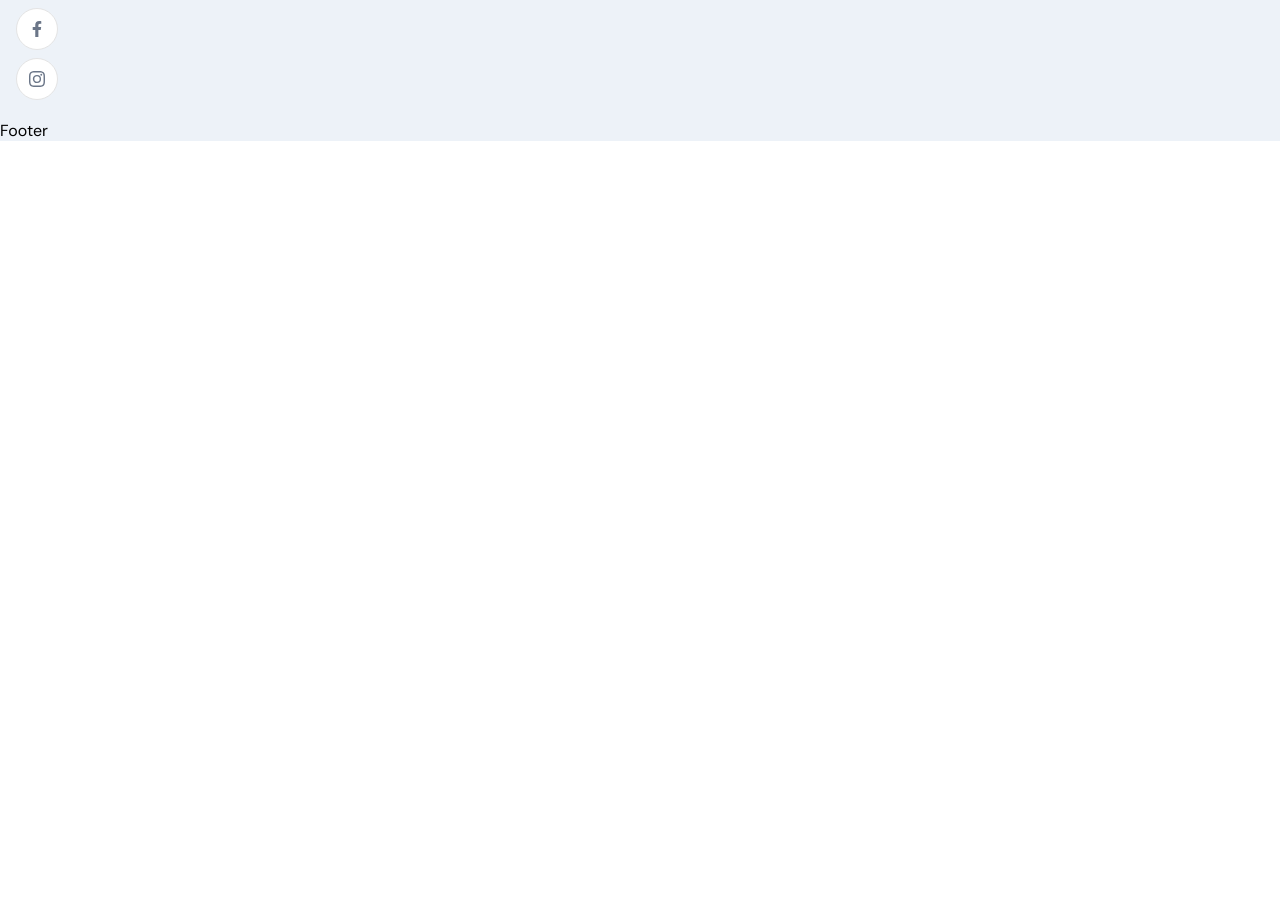
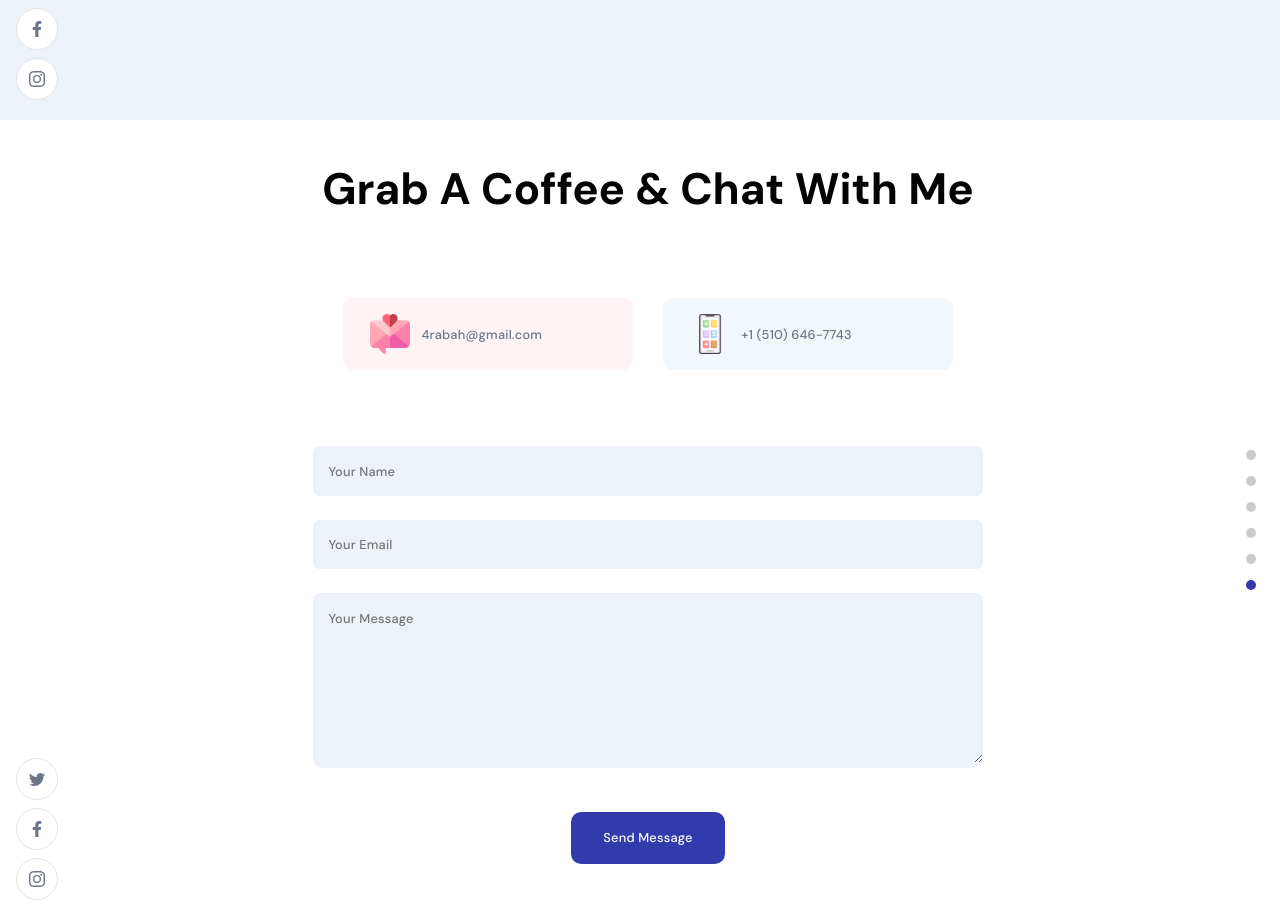
Before and after one commit to rbabaci1/My-Portfolio, a React (Vite) app in the folder portfolio/: page / in a window 1280 px wide. Shown: the part 3880-4800 px from the top of the page. Before the commit the page ends 4021 px from the top, so only its background shows below. Built offline with nearby package versions, Linux system fonts and the light colour scheme; no server answers.

Commit message:
implement the contact section

```diff
--- a/portfolio/src/container/Footer/Footer.jsx
+++ b/portfolio/src/container/Footer/Footer.jsx
@@ -1,9 +1,121 @@
-import React from 'react';
+import React, { useState } from 'react';
 
+import { images } from '../../constants';
+import { AppWrap, MotionWrap } from '../../wrapper';
+import { client } from '../../client';
 import './Footer.scss';
 
 const Footer = () => {
-  return <div>Footer</div>;
+  const [formData, setFormData] = useState({
+    name: '',
+    email: '',
+    message: '',
+  });
+  const [isFormSubmitted, setIsFormSubmitted] = useState(false);
+  const [loading, setLoading] = useState(false);
+
+  const { username, email, message } = formData;
+
+  const handleChangeInput = e => {
+    const { name, value } = e.target;
+    setFormData({ ...formData, [name]: value });
+  };
+
+  const handleSubmit = () => {
+    setLoading(true);
+
+    const contact = {
+      _type: 'contact',
+      name: formData.username,
+      email: formData.email,
+      message: formData.message,
+    };
+
+    client
+      .create(contact)
+      .then(() => {
+        setLoading(false);
+        setIsFormSubmitted(true);
+      })
+      .catch(err => console.log(err));
+
+    // Reset form after 10 seconds
+    setTimeout(() => {
+      setIsFormSubmitted(false);
+    }, 10000);
+  };
+
+  return (
+    <>
+      <h2 className='head-text'>Grab a coffee & chat with me</h2>
+
+      <div className='app__footer-cards'>
+        <div className='app__footer-card '>
+          <img src={images.email} alt='email' />
+
+          <a href='4rabah@gmail.com' className='p-text'>
+            4rabah@gmail.com
+          </a>
+        </div>
+
+        <div className='app__footer-card'>
+          <img src={images.mobile} alt='phone' />
+
+          <a href='tel:+1 (510) 646-7743' className='p-text'>
+            +1 (510) 646-7743
+          </a>
+        </div>
+      </div>
+
+      {!isFormSubmitted ? (
+        <div className='app__footer-form app__flex'>
+          <div className='app__flex'>
+            <input
+              className='p-text'
+              type='text'
+              placeholder='Your Name'
+              name='username'
+              value={username}
+              onChange={handleChangeInput}
+            />
+          </div>
+
+          <div className='app__flex'>
+            <input
+              className='p-text'
+              type='email'
+              placeholder='Your Email'
+              name='email'
+              value={email}
+              onChange={handleChangeInput}
+            />
+          </div>
+
+          <div>
+            <textarea
+              className='p-text'
+              placeholder='Your Message'
+              value={message}
+              name='message'
+              onChange={handleChangeInput}
+            />
+          </div>
+
+          <button type='button' className='p-text' onClick={handleSubmit}>
+            {!loading ? 'Send Message' : 'Sending...'}
+          </button>
+        </div>
+      ) : (
+        <div>
+          <h3 className='head-text'>Thank you for getting in touch!</h3>
+        </div>
+      )}
+    </>
+  );
 };
 
-export default Footer;
+export default AppWrap(
+  MotionWrap(Footer, 'app__footer'),
+  'contact',
+  'app__whitebg'
+);
--- a/portfolio/src/container/Footer/Footer.scss
+++ b/portfolio/src/container/Footer/Footer.scss
@@ -0,0 +1,131 @@
+.app__footer {
+  flex: 1;
+  width: 100%;
+  flex-direction: column;
+  padding: 1rem;
+
+  @media screen and (max-width: 768px) {
+    flex-direction: column;
+  }
+}
+
+.app__footer-cards {
+  width: 60%;
+  display: flex;
+  justify-content: space-evenly;
+  align-items: center;
+  flex-wrap: wrap;
+  margin: 4em 2rem 2rem;
+
+  .app__footer-card {
+    min-width: 290px;
+    display: flex;
+    flex-direction: row;
+    justify-content: flex-start;
+    align-items: center;
+
+    margin: 1rem 0;
+    padding: 1rem;
+    border-radius: 10px;
+    cursor: pointer;
+    background-color: #fef4f5;
+
+    transition: all 0.3s ease-in-out;
+
+    img {
+      width: 40px;
+      height: 40px;
+      margin: 0 0.7rem;
+    }
+
+    p {
+      font-weight: 500;
+    }
+    a {
+      text-decoration: none;
+      font-weight: 500;
+    }
+    &:hover {
+      box-shadow: 0 0 25px #fef4f5;
+    }
+
+    @media screen and (max-width: 450px) {
+      width: 100%;
+    }
+  }
+
+  @media screen and (max-width: 768px) {
+    width: 100%;
+  }
+}
+
+.app__footer-cards .app__footer-card:last-child {
+  background-color: #f2f7fb;
+}
+
+.app__footer-cards .app__footer-card:last-child:hover {
+  box-shadow: 0 0 25px #f2f7fb;
+}
+
+.app__footer-form {
+  width: 60%;
+  flex-direction: column;
+  margin: 1rem 2rem;
+
+  div {
+    width: 100%;
+
+    margin: 0.75rem 0;
+    border-radius: 10px;
+    cursor: pointer;
+    background-color: var(--primary-color);
+
+    transition: all 0.3s ease-in-out;
+
+    input,
+    textarea {
+      width: 100%;
+      padding: 0.95rem;
+      border: none;
+      border-radius: 7px;
+      background-color: var(--primary-color);
+
+      font-family: var(--font-base);
+      color: var(--secondary-color);
+      outline: none;
+    }
+
+    textarea {
+      height: 170px;
+    }
+
+    &:hover {
+      box-shadow: 0 0 25px var(--primary-color);
+    }
+  }
+
+  button {
+    padding: 1rem 2rem;
+    border-radius: 10px;
+    border: none;
+    background-color: var(--secondary-color);
+
+    font-weight: 500;
+    color: var(--white-color);
+    outline: none;
+    margin: 2rem 0 0 0;
+    font-family: var(--font-base);
+
+    transition: cubic-bezier(0.55, 0.085, 0.68, 0.53);
+    cursor: pointer;
+
+    &:hover {
+      background-color: #2430af;
+    }
+  }
+
+  @media screen and (max-width: 768px) {
+    width: 100%;
+    margin: 1rem 0;
+  }
+}
--- a/portfolio/src/container/Skills/Skills.jsx
+++ b/portfolio/src/container/Skills/Skills.jsx
@@ -74,7 +74,7 @@ const Skills = () => {
                       id={work.name}
                       effect='solid'
                       arrowColor='#fff'
-                      place='right'
+                      // place='right'
                       className='skills-tooltip'
                     >
                       {work.desc}
--- a/portfolio/src/container/Skills/Skills.scss
+++ b/portfolio/src/container/Skills/Skills.scss
@@ -23,6 +23,7 @@
   flex-wrap: wrap;
   justify-content: flex-start;
   align-items: flex-start;
+
   margin-right: 5rem;
 
   @media screen and (max-width: 900px) {
@@ -35,7 +36,9 @@
 .app__skills-item {
   flex-direction: column;
   text-align: center;
+
   margin: 1rem;
+
   transition: all 0.3s ease-in-out;
 
   div {
@@ -88,19 +91,24 @@
   @media screen and (max-width: 900px) {
     margin-top: 2rem;
   }
+
+  @media screen and (max-width: 500px) {
+    width: 90%;
+    margin: 2rem auto;
+  }
 }
 
 .app__skills-exp-item {
-  width: 100%;
   display: flex;
   flex-direction: row;
-  justify-content: flex-start;
+  justify-content: center;
   align-items: flex-start;
+  width: 100%;
   margin: 1rem 0;
 }
 
 .app__skills-exp-works {
-  // flex: 1;
+  flex: 1;
 
   .app__skills-exp-work {
     display: flex;
@@ -124,10 +132,10 @@
 
 .app__skills-exp-year {
   margin-right: 3rem;
+  width: 34px;
 
   p {
     font-weight: 800;
-    width: 43px;
     color: var(--secondary-color);
   }
 
@@ -141,8 +149,9 @@
   background-color: var(--white-color) !important;
   box-shadow: 0 0 25px rgba(0, 0, 0, 0.1) !important;
   border-radius: 5px !important;
-  padding: 0.5rem !important;
+  padding: 1rem !important;
   color: var(--gray-color) !important;
+  text-align: center !important;
   line-height: 1.5 !important;
   opacity: 1 !important;
   position: absolute;
--- a/portfolio/src/container/Testimonial/Testimonial.jsx
+++ b/portfolio/src/container/Testimonial/Testimonial.jsx
@@ -73,7 +73,7 @@ const Testimonial = () => {
             transition={{ duration: 0.5, type: 'tween' }}
             key={brand._id}
           >
-            <img src={urlFor(brand.imgUrl)} alt={brand.aname} />
+            <img src={urlFor(brand.imgUrl)} alt={brand.name} />
           </motion.div>
         ))}
       </div>
--- a/portfolio/src/container/Testimonial/Testimonial.scss
+++ b/portfolio/src/container/Testimonial/Testimonial.scss
@@ -13,7 +13,6 @@
   padding: 2rem;
   border-radius: 15px;
   box-shadow: 0px 0px 30px rgba(0, 0, 0, 0.1);
-
   transition: all 0.3s ease-in-out;
 
   img {
@@ -32,12 +31,10 @@
     }
   }
 
-  @media screen and (max-width: 850px) {
-    width: 100%;
-  }
-
   @media screen and (max-width: 600px) {
     flex-direction: column;
+    width: 90%;
+    height: 600px;
   }
 }
 
```
